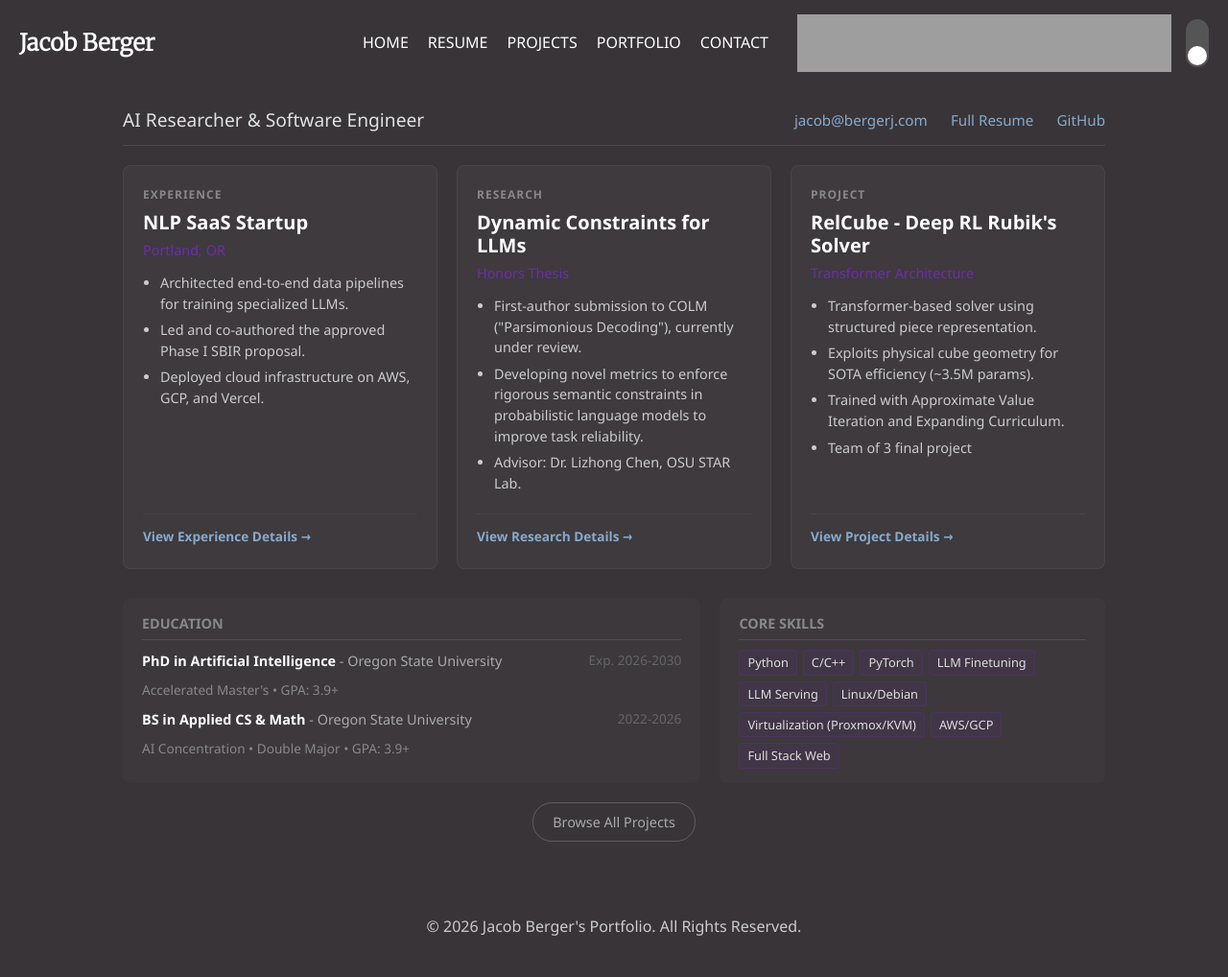
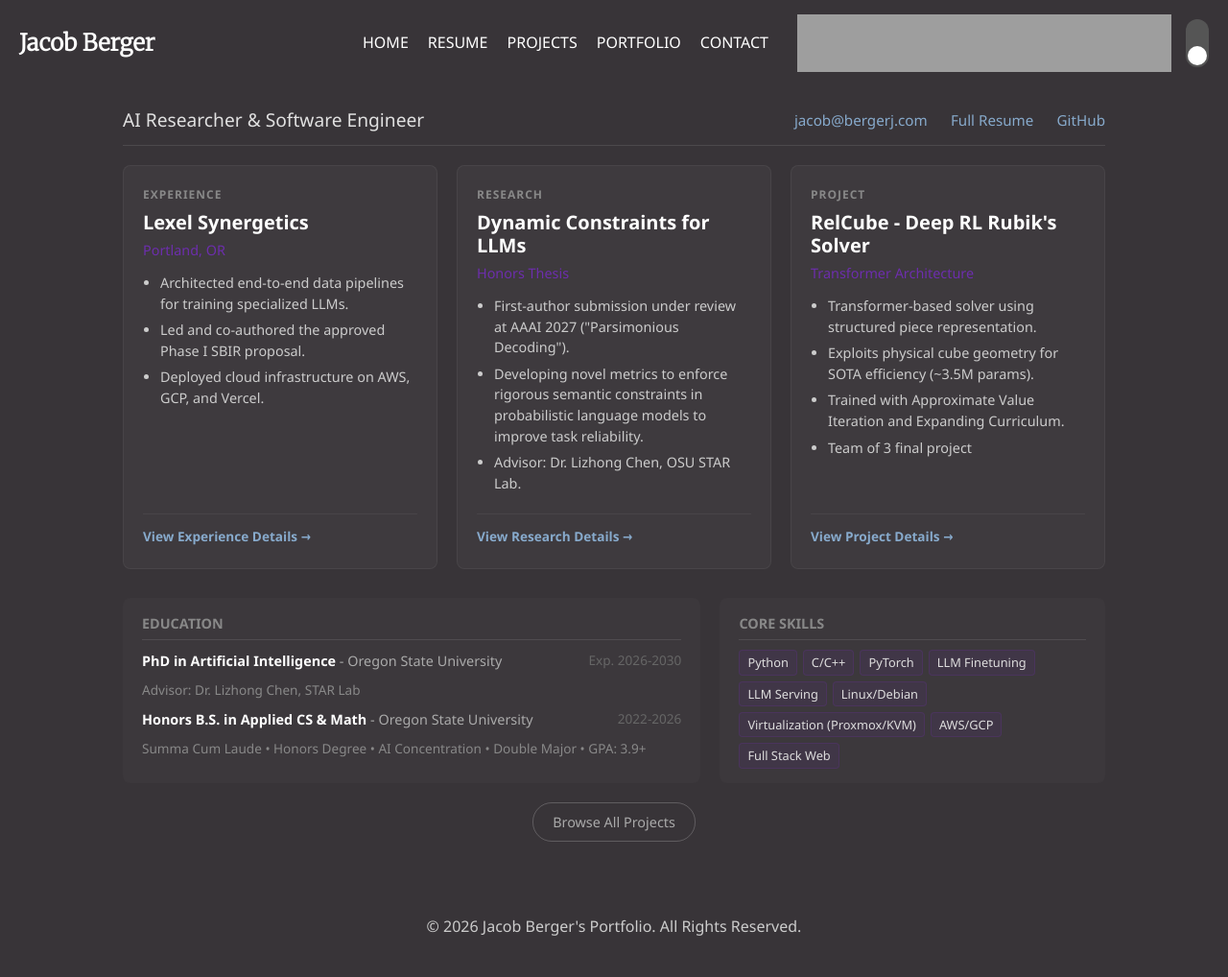
Before and after one commit to bergerjacob/bergerj-website, a Jekyll site: the page built from portfolio/index.html, in a window 1280 px wide. Shown: the whole page at 96% size. Built offline with Jekyll 4.4.1, drawn with Linux system fonts in a browser that asks for light colours.

Commit message:
update resume: AAAI 2027, Lexel Synergetics, AuTuber, graduated BS with honors/summa cum laude

```diff
--- a/portfolio/index.html
+++ b/portfolio/index.html
@@ -21,7 +21,7 @@ title: Portfolio
         <!-- Highlight 1: Experience -->
         <div class="featured-card">
             <div class="card-type">Experience</div>
-            <div class="card-title">NLP SaaS Startup</div>
+            <div class="card-title">Lexel Synergetics</div>
             <div class="card-subtitle">Portland, OR</div>
             <div class="card-content">
                 <ul>
@@ -42,7 +42,7 @@ title: Portfolio
             <div class="card-subtitle">Honors Thesis</div>
             <div class="card-content">
                 <ul>
-                    <li>First-author submission to COLM ("Parsimonious Decoding"), currently under review.</li>
+                    <li>First-author submission under review at AAAI 2027 ("Parsimonious Decoding").</li>
                     <li>Developing novel metrics to enforce rigorous semantic constraints in probabilistic language models to improve task reliability.</li>
                     <li>Advisor: Dr. Lizhong Chen, OSU STAR Lab.</li>
                 </ul>
@@ -83,15 +83,15 @@ title: Portfolio
                 </div>
                 <div class="edu-date">Exp. 2026-2030</div>
             </div>
-            <div style="font-size: 0.85rem; color: #888; margin-bottom: 8px;">Accelerated Master's • GPA: 3.9+</div>
+            <div style="font-size: 0.85rem; color: #888; margin-bottom: 8px;">Advisor: Dr. Lizhong Chen, STAR Lab</div>
 
             <div class="edu-row">
                 <div>
-                    <span class="edu-degree">BS in Applied CS & Math</span> <span class="edu-school">- Oregon State University</span>
+                    <span class="edu-degree">Honors B.S. in Applied CS & Math</span> <span class="edu-school">- Oregon State University</span>
                 </div>
                 <div class="edu-date">2022-2026</div>
             </div>
-            <div style="font-size: 0.85rem; color: #888;">AI Concentration • Double Major • GPA: 3.9+</div>
+            <div style="font-size: 0.85rem; color: #888;">Summa Cum Laude • Honors Degree • AI Concentration • Double Major • GPA: 3.9+</div>
         </div>
 
         <div class="info-panel">
```
Also changed, not shown: 1 other file.
